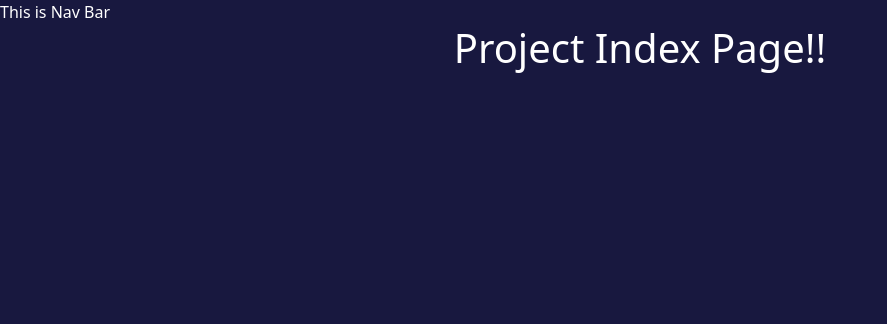
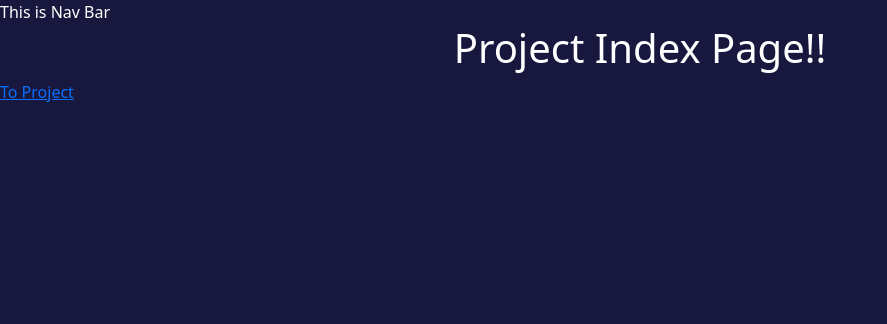
Before and after one commit to sarthakkathe009/Django, a Django app: page / in a window 1280 px wide. Shown: the top 324 px of the page, without its empty margins (0-887 px from the left). Run offline with Django 5.2, Linux system fonts and the light colour scheme.

Commit message:
Added anchor tag index.html

```diff
--- a/DjangoProject/templates/website/index.html
+++ b/DjangoProject/templates/website/index.html
@@ -6,4 +6,5 @@ Home Page
 
 {% block content %}
 <h1>Project Index Page!!</h1>
+<a href="/project">To Project</a>
 {% endblock %}
```
Also changed, not shown: DjangoProject/db.sqlite3.
